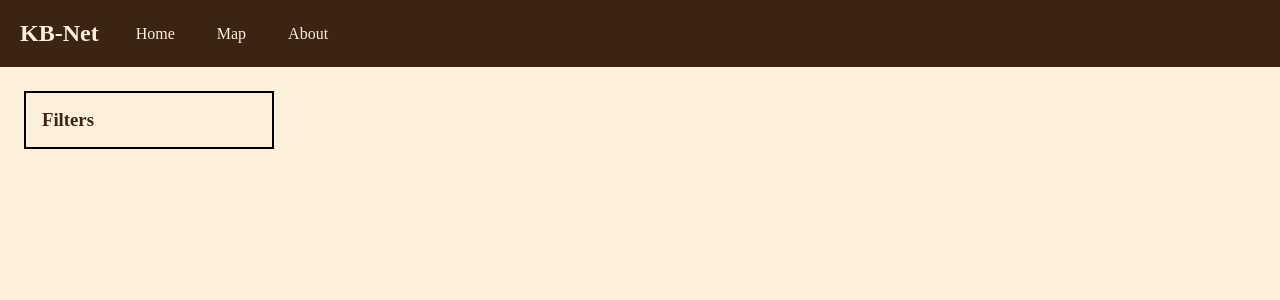
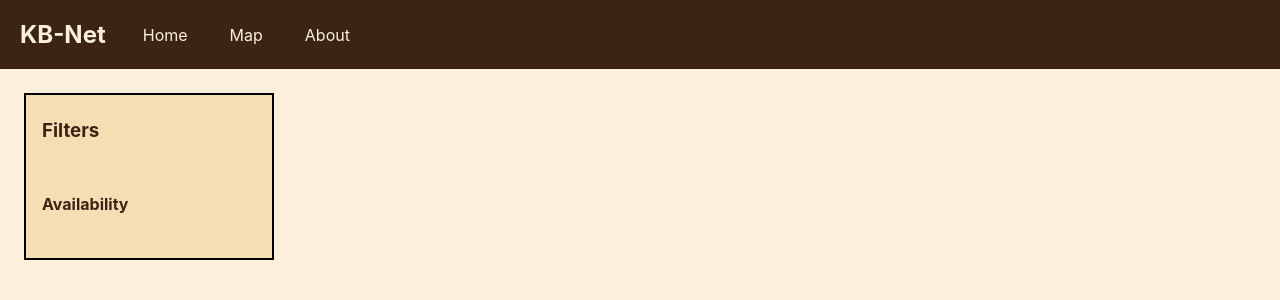
Before and after one commit to Sesilyo/KB-net, a PHP site: template pages/browse.html in a window 1280 px wide. Shown: the top 300 px of the page. Run offline with PHP 8.4, Linux system fonts and the light colour scheme; the template is opened without the code that fills it, so the values that code supplies are empty.

Commit message:
added getAvailability.php for availability filter in browse

```diff
--- a/pages/browse.html
+++ b/pages/browse.html
@@ -19,8 +19,15 @@
 
         <main id="browse-layout">
             <aside id="filter-sidebar">
-                <h3>Filters</h3>
-                <div id="filter-container">
+                <h3 class="filter-header">Filters</h3>
+                <div id="filter-container" class="filter-containers">
+                    <!-- filters injected by JS -->
+
+                </div>
+
+                <h4 class="filter-header">Availability</h4>
+                <div id="availability-filter-container" class="filter-containers">
+                    <!-- filters injected by JS -->
 
                 </div>
             </aside>
--- a/scripts/components/injectFilters.js
+++ b/scripts/components/injectFilters.js
@@ -1,8 +1,14 @@
 // FILENAME: injectFilters.js
 
 export async function injectFilters() {
-    const res = await fetch('../api/getCategories.php');
-    const categories = await res.json();
+
+    // fetching category IDs
+    const catRes = await fetch('../api/getCategories.php');
+    const categories = await catRes.json();
+
+    // fetching distinct availability labels
+    const availRes = await fetch('../api/getAvailabilities.php');
+    const availabilities = await availRes.json();
 
     const filterContainer = document.querySelector('#filter-container');
     filterContainer.innerHTML = categories.map( cat => `
@@ -11,4 +17,13 @@ export async function injectFilters() {
                 ${cat.category_name}
             </label>
         `).join('');
+
+    const availabilityContainer = document.querySelector('#availability-filter-container');
+    availabilityContainer.innerHTML = availabilities.map ( avail => `
+            <label>
+                <input type="checkbox" value="${avail.item_status} class="filter-availability">
+                ${avail.item_status}
+            </label>
+        `).join('');
+
 }
--- a/stylings/browse.css
+++ b/stylings/browse.css
@@ -12,27 +12,51 @@
 
 
 #filter-sidebar {
+    position: sticky;
+    top: 10px;
+    z-index: 10;
+    background: wheat;
     width: 100%;
     border: 2px solid black;
-    padding: 16px;
-    flex-grow: 1;
-    height: 100%;
+    padding: 8px 16px;
+    overflow-x: auto;
+}
+
+.filter-containers {
+    margin-top: 10px;
+    display: flex;
+    flex-direction: row;
+    gap: 16px;
+    padding: 5px 10px;
+
+    border-bottom: 2px solid var(--TEXT-COLOR);
+    margin-bottom: 16px;
 }
 
 
 /* desktop layout */
 @media (min-width: 768px) {
     #browse-layout {
-        /* FIX 1: Use grid instead of flex row */
         display: grid;
-        /* FIX 2: Explicitly lock the sidebar at 250px and give the item-grid the rest */
         grid-template-columns: 250px 1fr;
         align-items: start;
         gap: 24px;
         padding: 24px;
     }
 
+    .filter-containers {
+        display: flex;
+        flex-direction: column;
+        gap: 12px;
+    }
+
+    .filter-header {
+        margin-top: 16px;
+    }
+
     #filter-sidebar {
+        display: flex;
+        flex-direction: column;
         position: sticky;
         top: 24px;
     }
--- a/stylings/item-grid.css
+++ b/stylings/item-grid.css
@@ -3,7 +3,7 @@
 #item-grid {
     display: grid;
     grid-template-columns: repeat(auto-fit, minmax(300px, 1fr));
-    gap: 16px;
+    gap: 24px;
     padding: 16px;
 
     width: 100%;
@@ -11,11 +11,16 @@
 }
 
 .item-card {
-    border:2px solid black;
+    width: 100%;
+    aspect-ratio: 1 / 1;    /* forces height to match width */
+    overflow: hidden;
+
+    border-radius: 16px;
     padding: 16px;
     display: flex;
     flex-direction: column;
     justify-content: space-between;
+    box-shadow: 0px 10px 10px 5px var(--COLOR-TEXT);
 }
 
 .item-body {
--- a/stylings/main.css
+++ b/stylings/main.css
@@ -1,10 +1,14 @@
 @import "./variables.css";
 @import "./nav-bar.css";
+
+
+
 
 *, html, body {
     margin: 0;
     padding: 0;
     box-sizing: border-box;
+    font-family: "Inter", sans-serif;
 }
 
 body {
@@ -24,7 +28,7 @@ main {
     gap: 16px;
 }
 
-main h1, main h3, main p, main a {
+main h1, main h3, main h4, main p, main a {
     color: var(--COLOR-TEXT);
 }
 
```
Also changed, not shown: api/getAvailabilities.php (added, +15 -0 lines).
